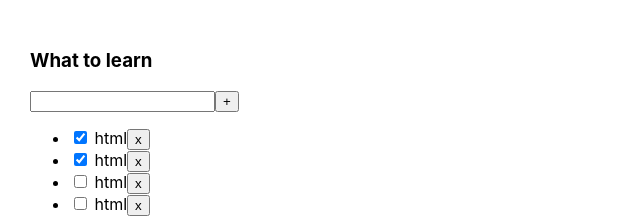
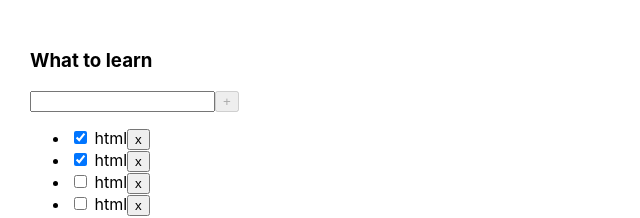
Before and after one commit to Menist/toDoList, a React (Create React App) app: page / in a window 1280 px wide. Shown: the top 218 px of the page, without its empty margins (0-640 px from the left). Built offline with nearby package versions, Linux system fonts and the light colour scheme.

Commit message:
add disabled

```diff
--- a/src/Button.tsx
+++ b/src/Button.tsx
@@ -3,10 +3,11 @@ import React from 'react';
 type PropsButton = {
     title: string
     onclick: () => void
+    disabled?: boolean
 }
 
-export const Button = ({onclick, title}: PropsButton) => {
+export const Button = ({onclick, title, disabled}: PropsButton) => {
     return (
-        <button onClick={onclick}>{title}</button>
+        <button disabled={disabled} onClick={onclick}>{title}</button>
     );
 };
```
